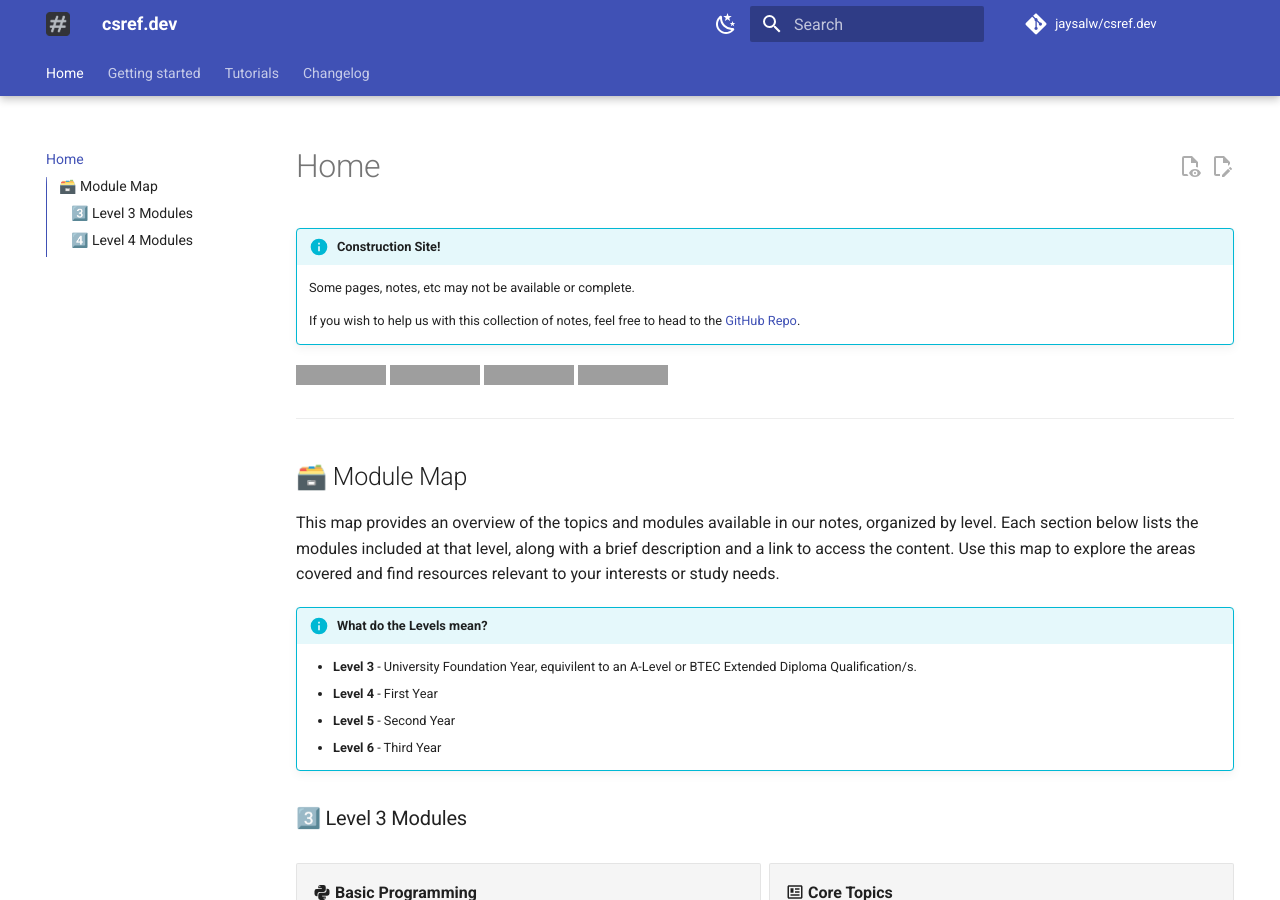
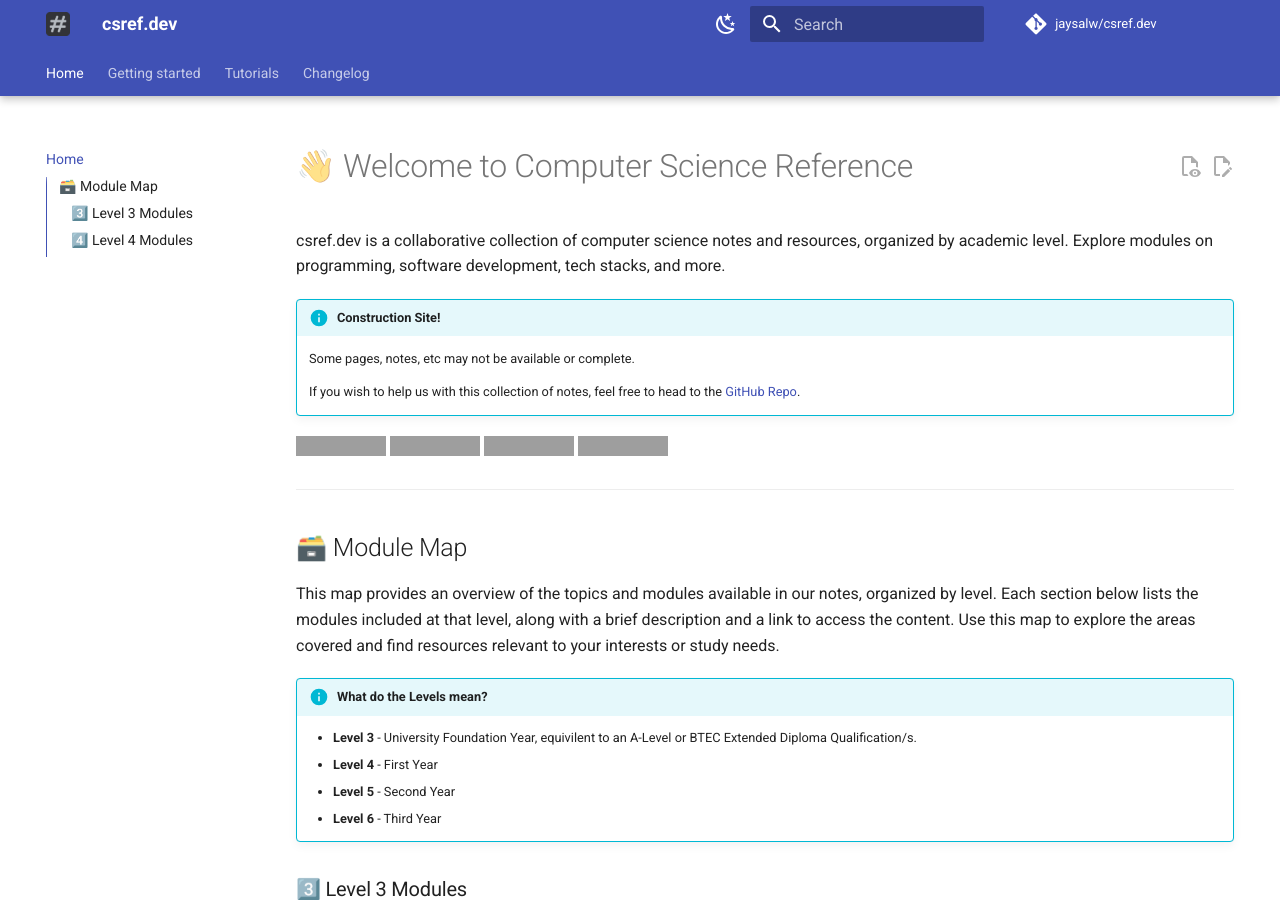
Before and after one commit to jaysalw/csref.dev, an MkDocs documentation site: the page built from docs/index.md, in a window 1280 px wide and 900 px high, cut to the strip 0-900 px from the top of the window. Built offline with MkDocs 1.6.1 and Material for MkDocs 9.7.7, drawn with Linux system fonts in a browser that asks for light colours; comment, search, counter and statistics services are not loaded; grey boxes are pictures that could not be loaded.

Commit message:
fix: add introductory text to the welcome section of index.md

```diff
--- a/docs/index.md
+++ b/docs/index.md
@@ -3,6 +3,9 @@ title: csref.dev
 hide:
   - toc
 ---
+
+# 👋 Welcome to Computer Science Reference
+csref.dev is a collaborative collection of computer science notes and resources, organized by academic level. Explore modules on programming, software development, tech stacks, and more.
 
 !!! info "Construction Site!"
     Some pages, notes, etc may not be available or complete.
```
